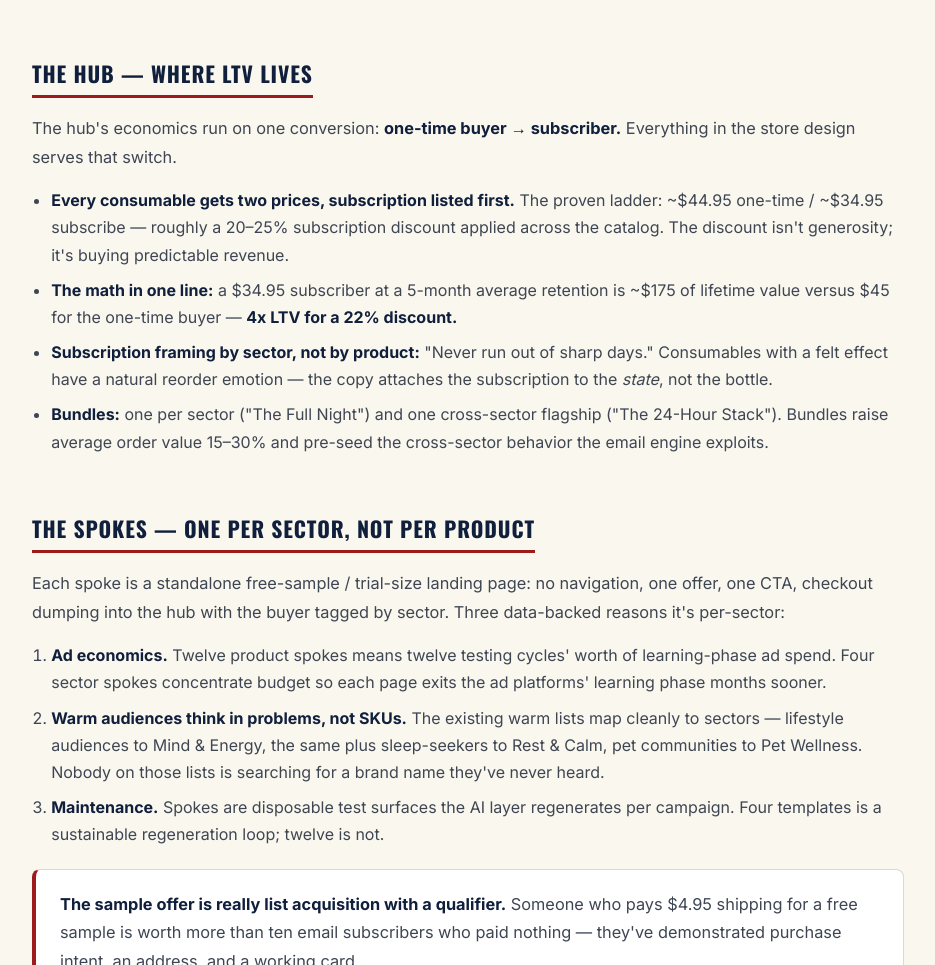
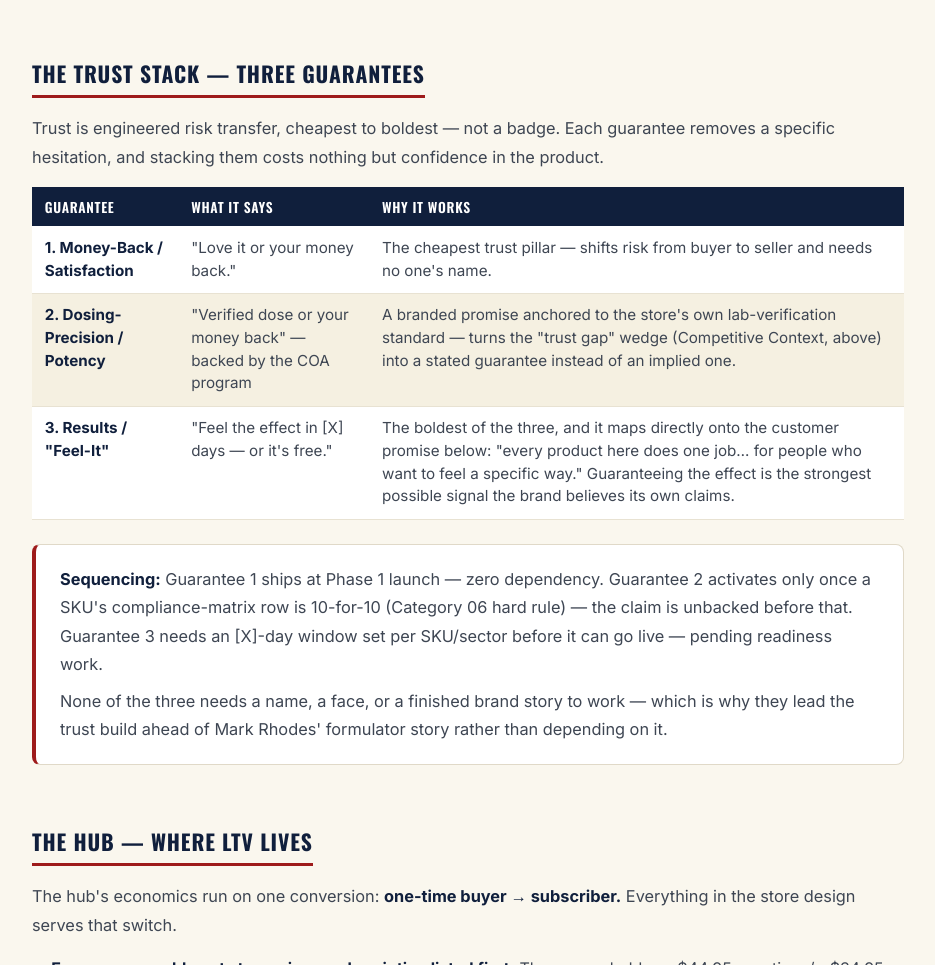
Before and after one commit to JMNajar/horsepower-hub, a plain HTML site: page gfto-store/offer-model.html in a window 1280 px wide. Shown: the part 2553-3518 px from the top of the page, without its empty margins (172-1107 px from the left). Drawn offline with nearby package versions, Linux system fonts and the light colour scheme.

Commit message:
Add Trust Stack section to GFTO offer model
Three guarantees (money-back, dosing-precision, results) with
sequencing notes tying each to its actual launch dependency.

Co-Authored-By: Claude Sonnet 5 <noreply@anthropic.com>

```diff
--- a/gfto-store/offer-model.html
+++ b/gfto-store/offer-model.html
@@ -114,6 +114,23 @@
     <p><strong>Why buy from the parent store instead of each brand directly:</strong> one checkout and one subscription across every brand; one verified-COA standard behind everything; cross-brand bundles available nowhere else; one accountable support line. The store isn't a middleman — it's the trust layer.</p>
   </div>
 
+  <h2>The Trust Stack — Three Guarantees</h2>
+  <p>Trust is engineered risk transfer, cheapest to boldest — not a badge. Each guarantee removes a specific hesitation, and stacking them costs nothing but confidence in the product.</p>
+  <div class="table-scroll">
+  <table>
+    <thead><tr><th>Guarantee</th><th>What It Says</th><th>Why It Works</th></tr></thead>
+    <tbody>
+      <tr><td><strong>1. Money-Back / Satisfaction</strong></td><td>"Love it or your money back."</td><td>The cheapest trust pillar — shifts risk from buyer to seller and needs no one's name.</td></tr>
+      <tr><td><strong>2. Dosing-Precision / Potency</strong></td><td>"Verified dose or your money back" — backed by the COA program</td><td>A branded promise anchored to the store's own lab-verification standard — turns the "trust gap" wedge (Competitive Context, above) into a stated guarantee instead of an implied one.</td></tr>
+      <tr><td><strong>3. Results / "Feel-It"</strong></td><td>"Feel the effect in [X] days — or it's free."</td><td>The boldest of the three, and it maps directly onto the customer promise below: "every product here does one job… for people who want to feel a specific way." Guaranteeing the effect is the strongest possible signal the brand believes its own claims.</td></tr>
+    </tbody>
+  </table>
+  </div>
+  <div class="callout">
+    <p><strong>Sequencing:</strong> Guarantee 1 ships at Phase 1 launch — zero dependency. Guarantee 2 activates only once a SKU's compliance-matrix row is 10-for-10 (Category 06 hard rule) — the claim is unbacked before that. Guarantee 3 needs an [X]-day window set per SKU/sector before it can go live — pending readiness work.</p>
+    <p>None of the three needs a name, a face, or a finished brand story to work — which is why they lead the trust build ahead of Mark Rhodes' formulator story rather than depending on it.</p>
+  </div>
+
   <h2>The Hub — Where LTV Lives</h2>
   <p>The hub's economics run on one conversion: <strong>one-time buyer → subscriber.</strong> Everything in the store design serves that switch.</p>
   <ul>
```
